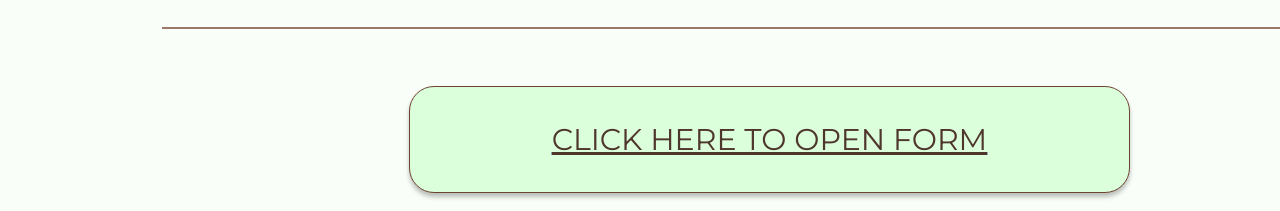
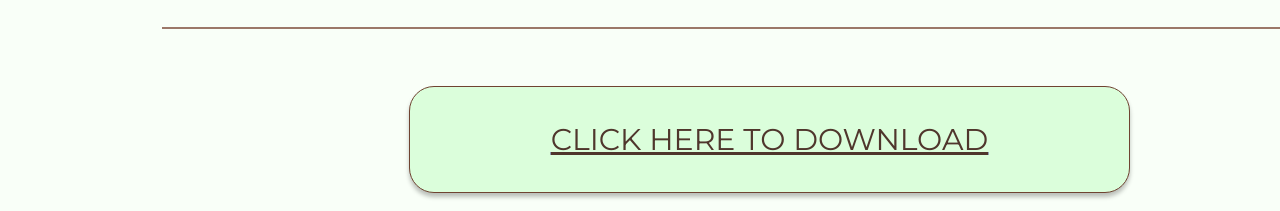
Before and after one commit to LUZADA-SARAH/form_pisgc, a plain HTML site: page index.html in a window 1280 px wide. Shown: the part 1200-1411 px from the top of the page. Drawn offline with Linux system fonts and the light colour scheme.

Commit message:
Update index.html

```diff
--- a/index.html
+++ b/index.html
@@ -124,7 +124,7 @@
 
         <div class="PATHFILE">
             <a href="https://drive.google.com/file/d/1un8Zxr56c1OnqLiYedgvNwn0Q4GYmzPC/view?usp=drive_link" target="_blank" class="download-box">
-                <p>CLICK HERE TO OPEN FORM</p>
+                <p>CLICK HERE TO DOWNLOAD</p>
             </a>
         </div>
 
```
